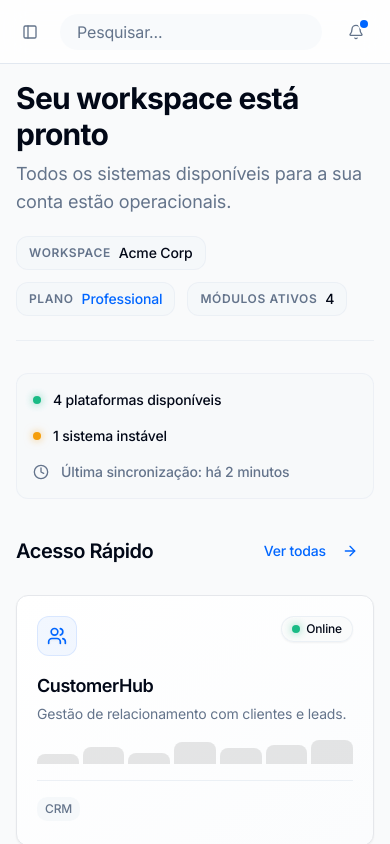
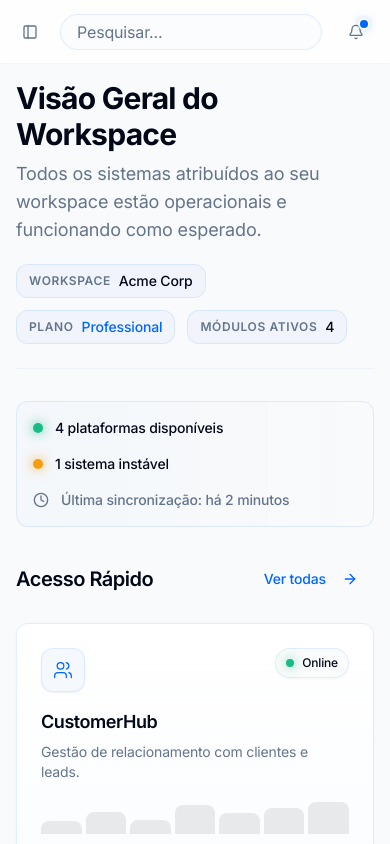
Before and after one commit to vitorbb1989/portal-de-acesso-central-9vhbl9ffx, a React (Vite) app: page / in a window 390 px wide. Shown: the top 844 px of the page. Built offline with nearby package versions, Linux system fonts and the light colour scheme.

Commit message:
Refactor UI for premium member portal experience

```diff
--- a/src/components/AppHeader.tsx
+++ b/src/components/AppHeader.tsx
@@ -1,4 +1,4 @@
-import { Search, Bell, Activity } from 'lucide-react'
+import { Search, Bell } from 'lucide-react'
 import { Input } from '@/components/ui/input'
 import { SidebarTrigger, useSidebar } from '@/components/ui/sidebar'
 import { Button } from '@/components/ui/button'
@@ -16,11 +16,11 @@ export function AppHeader() {
 
       <div className="flex flex-1 items-center justify-between">
         <div className="relative w-full max-w-md hidden sm:flex items-center">
-          <Search className="absolute left-2.5 top-2.5 h-4 w-4 text-muted-foreground" />
+          <Search className="absolute left-3 top-2.5 h-4 w-4 text-muted-foreground" />
           <Input
             type="search"
             placeholder="Pesquisar plataforma... (Cmd+K)"
-            className="w-full bg-secondary/50 border-transparent focus-visible:bg-background focus-visible:border-primary focus-visible:ring-1 focus-visible:ring-primary/20 pl-9 rounded-full h-9"
+            className="w-full bg-secondary/30 border-primary/10 focus-visible:bg-background focus-visible:border-primary focus-visible:ring-1 focus-visible:ring-primary/20 pl-10 rounded-full h-9 shadow-sm"
             value={searchQuery}
             onChange={(e) => setSearchQuery(e.target.value)}
           />
@@ -31,7 +31,7 @@ export function AppHeader() {
           <Input
             type="search"
             placeholder="Pesquisar..."
-            className="w-full bg-secondary/50 border-transparent h-9 rounded-full px-4"
+            className="w-full bg-secondary/30 border-primary/10 h-9 rounded-full px-4"
             value={searchQuery}
             onChange={(e) => setSearchQuery(e.target.value)}
           />
@@ -39,17 +39,17 @@ export function AppHeader() {
 
         <div className="flex items-center gap-3 ml-4">
           <div className="hidden lg:flex items-center gap-2 px-3 py-1.5 rounded-full bg-status-success/10 border border-status-success/20">
-            <div className="h-2 w-2 rounded-full bg-status-success animate-pulse-slow" />
+            <div className="h-2 w-2 rounded-full bg-status-success shadow-[0_0_8px_rgba(16,185,129,0.8)] animate-pulse-slow" />
             <span className="text-xs font-medium text-status-success">Todos sistemas online</span>
           </div>
 
           <Button
             variant="ghost"
             size="icon"
-            className="h-9 w-9 rounded-full text-muted-foreground relative"
+            className="h-9 w-9 rounded-full text-muted-foreground hover:text-primary hover:bg-primary/10 relative transition-colors"
           >
             <Bell className="h-5 w-5" />
-            <span className="absolute top-1.5 right-1.5 h-2 w-2 rounded-full bg-primary ring-2 ring-white" />
+            <span className="absolute top-1.5 right-1.5 h-2 w-2 rounded-full bg-primary ring-2 ring-white shadow-[0_0_8px_rgba(0,102,255,0.6)]" />
           </Button>
         </div>
       </div>
--- a/src/components/PlatformCard.tsx
+++ b/src/components/PlatformCard.tsx
@@ -16,12 +16,12 @@ export function PlatformCard({ platform, index = 0 }: PlatformCardProps) {
   const statusConfig = {
     online: {
       color: 'bg-status-success',
-      glow: 'shadow-[0_0_8px_rgba(16,185,129,0.6)]',
+      glow: 'shadow-[0_0_12px_rgba(16,185,129,0.7)]',
       label: 'Online',
     },
     warning: {
       color: 'bg-status-warning',
-      glow: 'shadow-[0_0_8px_rgba(245,158,11,0.6)]',
+      glow: 'shadow-[0_0_12px_rgba(245,158,11,0.7)]',
       label: 'Instável',
     },
     offline: {
@@ -37,10 +37,8 @@ export function PlatformCard({ platform, index = 0 }: PlatformCardProps) {
   const handleAccess = (e: React.MouseEvent) => {
     e.preventDefault()
     setIsConnecting(true)
-    // Simulate connection delay
     setTimeout(() => {
       setIsConnecting(false)
-      // Open in new tab in real scenario, here we just simulate
       console.log(`Navigating to ${platform.url}`)
     }, 800)
   }
@@ -49,17 +47,19 @@ export function PlatformCard({ platform, index = 0 }: PlatformCardProps) {
     <Card
       className={cn(
         'group relative overflow-hidden transition-all duration-300 ease-out h-full flex flex-col animate-fade-in cursor-pointer',
-        'bg-gradient-to-br from-card to-secondary/30',
-        'hover:shadow-elevation hover:-translate-y-1 hover:border-primary',
+        'bg-gradient-to-b from-card to-primary/[0.02] border-primary/10',
+        'hover:shadow-[0_12px_32px_-4px_rgba(0,102,255,0.12)] hover:-translate-y-1 hover:border-primary/40',
       )}
       style={{ animationDelay: `${index * 50}ms` }}
       onClick={handleAccess}
     >
-      <CardHeader className="p-5 pb-0 flex flex-row items-start justify-between space-y-0 relative z-10">
-        <div className="h-10 w-10 rounded-lg bg-primary/5 flex items-center justify-center text-primary group-hover:bg-primary/10 transition-colors border border-primary/10 group-hover:border-primary/20">
-          <Icon className="h-5 w-5 drop-shadow-sm" />
+      <div className="absolute top-0 left-0 w-full h-[2px] bg-gradient-to-r from-transparent via-primary/0 to-transparent group-hover:via-primary/40 transition-all duration-500 z-20" />
+
+      <CardHeader className="p-6 pb-0 flex flex-row items-start justify-between space-y-0 relative z-10">
+        <div className="h-11 w-11 rounded-xl bg-primary/[0.04] flex items-center justify-center text-primary group-hover:bg-primary/10 transition-colors border border-primary/10 group-hover:border-primary/20 shadow-sm">
+          <Icon className="h-5 w-5" strokeWidth={1.5} />
         </div>
-        <div className="flex items-center space-x-1.5 bg-background/80 px-2.5 py-1 rounded-full border border-border/60 shadow-sm backdrop-blur-sm">
+        <div className="flex items-center space-x-2 bg-background/80 px-2.5 py-1.5 rounded-full border border-primary/10 shadow-sm backdrop-blur-sm">
           <span
             className={cn(
               'h-2 w-2 rounded-full',
@@ -72,40 +72,40 @@ export function PlatformCard({ platform, index = 0 }: PlatformCardProps) {
         </div>
       </CardHeader>
 
-      <CardContent className="p-5 pt-4 flex-grow flex flex-col relative z-10">
-        <h3 className="font-semibold text-lg tracking-tight mb-1 group-hover:text-primary transition-colors">
+      <CardContent className="p-6 pt-4 flex-grow flex flex-col relative z-10">
+        <h3 className="font-semibold text-lg tracking-tight mb-1.5 group-hover:text-primary transition-colors">
           {platform.name}
         </h3>
-        <p className="text-sm text-muted-foreground line-clamp-2 mb-4 flex-grow">
+        <p className="text-sm text-muted-foreground line-clamp-2 mb-5 flex-grow">
           {platform.description}
         </p>
 
         {/* Fake sparkline for visual flair */}
-        <div className="flex items-end gap-1 h-6 mb-4 opacity-30 grayscale group-hover:grayscale-0 group-hover:opacity-100 transition-all">
+        <div className="flex items-end gap-1 h-8 mb-5 opacity-20 grayscale group-hover:grayscale-0 group-hover:opacity-40 transition-all duration-500">
           {[40, 70, 45, 90, 65, 80, 100].map((h, i) => (
             <div
               key={i}
               className={cn(
-                'w-full rounded-t-sm',
+                'w-full rounded-t-sm transition-all duration-500',
                 platform.status === 'offline'
                   ? 'bg-status-error/50'
                   : platform.status === 'warning'
                     ? 'bg-status-warning/50'
-                    : 'bg-primary/50',
+                    : 'bg-primary/60',
               )}
               style={{ height: `${h}%` }}
             />
           ))}
         </div>
 
-        <div className="pt-3 border-t border-border/60 flex items-center justify-between mt-auto">
-          <span className="text-xs text-muted-foreground font-medium bg-secondary/60 px-2 py-1 rounded-md">
+        <div className="pt-4 border-t border-primary/5 flex items-center justify-between mt-auto">
+          <span className="text-xs text-muted-foreground font-medium bg-primary/[0.04] border border-primary/10 px-2.5 py-1 rounded-md">
             {platform.category}
           </span>
           <Button
             variant="ghost"
             size="sm"
-            className="h-8 px-2 text-primary opacity-0 -translate-x-2 group-hover:opacity-100 group-hover:translate-x-0 transition-all"
+            className="h-8 px-2.5 text-primary opacity-0 -translate-x-2 group-hover:opacity-100 group-hover:translate-x-0 transition-all duration-300 hover:bg-primary/10"
             onClick={(e) => {
               e.stopPropagation()
               handleAccess(e)
@@ -116,7 +116,7 @@ export function PlatformCard({ platform, index = 0 }: PlatformCardProps) {
               <Loader2 className="h-4 w-4 animate-spin" />
             ) : (
               <>
-                Acessar <ExternalLink className="ml-1 h-3 w-3" />
+                Acessar <ExternalLink className="ml-1.5 h-3.5 w-3.5" />
               </>
             )}
           </Button>
@@ -127,7 +127,7 @@ export function PlatformCard({ platform, index = 0 }: PlatformCardProps) {
       {isConnecting && (
         <div className="absolute inset-0 bg-background/60 backdrop-blur-sm flex items-center justify-center z-20 animate-fade-in">
           <div className="flex flex-col items-center text-primary">
-            <Loader2 className="h-8 w-8 animate-spin mb-2 drop-shadow-[0_0_8px_rgba(0,102,255,0.5)]" />
+            <Loader2 className="h-8 w-8 animate-spin mb-2 drop-shadow-[0_0_12px_rgba(0,102,255,0.6)]" />
             <span className="text-sm font-medium">Conectando...</span>
           </div>
         </div>
--- a/src/main.css
+++ b/src/main.css
@@ -31,20 +31,20 @@
     --destructive: 0 84.2% 60.2%;
     --destructive-foreground: 210 40% 98%;
 
-    --border: 214.3 31.8% 91.4%; /* #E5E7EB */
+    --border: 214.3 31.8% 91.4%;
     --input: 214.3 31.8% 91.4%;
     --ring: 216 100% 50%;
 
     --radius: 0.75rem;
 
-    /* Deep Dark Sidebar #111827 */
-    --sidebar-background: 222.2 47.4% 11.2%;
+    /* Deep Dark Sidebar #0A0F1C */
+    --sidebar-background: 223 47% 7.5%;
     --sidebar-foreground: 210 40% 98%;
     --sidebar-primary: 216 100% 50%;
     --sidebar-primary-foreground: 0 0% 100%;
-    --sidebar-accent: 217.2 32.6% 17.5%;
+    --sidebar-accent: 217 33% 15%;
     --sidebar-accent-foreground: 210 40% 98%;
-    --sidebar-border: 217.2 32.6% 17.5%;
+    --sidebar-border: 217 33% 15%;
     --sidebar-ring: 216 100% 50%;
   }
 
@@ -84,6 +84,6 @@
   }
 
   .glass-header {
-    @apply bg-white/80 backdrop-blur-md border-b border-border;
+    @apply bg-white/80 backdrop-blur-md border-b border-primary/5;
   }
 }
--- a/src/pages/Index.tsx
+++ b/src/pages/Index.tsx
@@ -13,30 +13,31 @@ const Index = () => {
   return (
     <div className="space-y-8 animate-fade-in">
       {/* Welcome & Metadata Section */}
-      <section className="flex flex-col gap-5 pb-6 border-b border-border/60">
+      <section className="flex flex-col gap-5 pb-6 border-b border-primary/5">
         <div>
           <h1 className="text-3xl font-bold tracking-tight text-foreground mb-2">
-            Seu workspace está pronto
+            Visão Geral do Workspace
           </h1>
           <p className="text-muted-foreground text-lg">
-            Todos os sistemas disponíveis para a sua conta estão operacionais.
+            Todos os sistemas atribuídos ao seu workspace estão operacionais e funcionando como
+            esperado.
           </p>
         </div>
 
         <div className="flex flex-wrap items-center gap-3">
-          <div className="flex items-center gap-2 px-3 py-1.5 bg-secondary/40 rounded-lg border border-border/50">
+          <div className="flex items-center gap-2 px-3 py-1.5 bg-primary/[0.03] rounded-lg border border-primary/10">
             <span className="text-xs text-muted-foreground uppercase tracking-wider font-semibold">
               Workspace
             </span>
             <span className="text-sm font-medium text-foreground">Acme Corp</span>
           </div>
-          <div className="flex items-center gap-2 px-3 py-1.5 bg-secondary/40 rounded-lg border border-border/50">
+          <div className="flex items-center gap-2 px-3 py-1.5 bg-primary/[0.03] rounded-lg border border-primary/10">
             <span className="text-xs text-muted-foreground uppercase tracking-wider font-semibold">
               Plano
             </span>
             <span className="text-sm font-medium text-primary">Professional</span>
           </div>
-          <div className="flex items-center gap-2 px-3 py-1.5 bg-secondary/40 rounded-lg border border-border/50">
+          <div className="flex items-center gap-2 px-3 py-1.5 bg-primary/[0.03] rounded-lg border border-primary/10">
             <span className="text-xs text-muted-foreground uppercase tracking-wider font-semibold">
               Módulos Ativos
             </span>
@@ -45,22 +46,22 @@ const Index = () => {
         </div>
       </section>
 
-      {/* System Context Block */}
+      {/* System Health Context Block */}
       {!searchQuery && (
-        <section className="flex flex-col sm:flex-row items-start sm:items-center gap-4 sm:gap-6 p-4 rounded-xl border border-border/50 bg-secondary/20 backdrop-blur-sm">
+        <section className="flex flex-col sm:flex-row items-start sm:items-center gap-4 sm:gap-6 p-4 rounded-xl border border-primary/10 bg-gradient-to-r from-primary/[0.02] to-transparent backdrop-blur-sm">
           <div className="flex items-center gap-3">
-            <div className="flex h-2 w-2 rounded-full bg-status-success shadow-[0_0_8px_rgba(16,185,129,0.6)] animate-pulse-slow" />
+            <div className="flex h-2.5 w-2.5 rounded-full bg-status-success shadow-[0_0_12px_rgba(16,185,129,0.8)] animate-pulse-slow" />
             <span className="text-sm font-medium text-foreground">4 plataformas disponíveis</span>
           </div>
 
-          <div className="hidden sm:block w-px h-4 bg-border" />
+          <div className="hidden sm:block w-px h-5 bg-border/80" />
 
           <div className="flex items-center gap-3">
-            <div className="flex h-2 w-2 rounded-full bg-status-warning shadow-[0_0_8px_rgba(245,158,11,0.6)]" />
+            <div className="flex h-2.5 w-2.5 rounded-full bg-status-warning shadow-[0_0_12px_rgba(245,158,11,0.8)]" />
             <span className="text-sm font-medium text-foreground">1 sistema instável</span>
           </div>
 
-          <div className="hidden sm:block w-px h-4 bg-border" />
+          <div className="hidden sm:block w-px h-5 bg-border/80" />
 
           <div className="flex items-center gap-3 text-muted-foreground">
             <Clock className="h-4 w-4" />
@@ -79,7 +80,7 @@ const Index = () => {
             <Button
               variant="ghost"
               asChild
-              className="text-primary hover:text-primary hover:bg-primary/10"
+              className="text-primary hover:text-primary hover:bg-primary/10 transition-colors"
             >
               <Link to="/platforms">
                 Ver todas <ArrowRight className="ml-2 h-4 w-4" />
@@ -95,7 +96,7 @@ const Index = () => {
             ))}
           </div>
         ) : (
-          <div className="py-12 text-center bg-secondary/30 rounded-xl border border-dashed">
+          <div className="py-12 text-center bg-secondary/30 rounded-xl border border-dashed border-primary/20">
             <p className="text-muted-foreground">
               Nenhuma plataforma encontrada para "{searchQuery}"
             </p>
```
Also changed, not shown: src/components/AppSidebar.tsx (+12 -12 lines), .skip.config.json.
